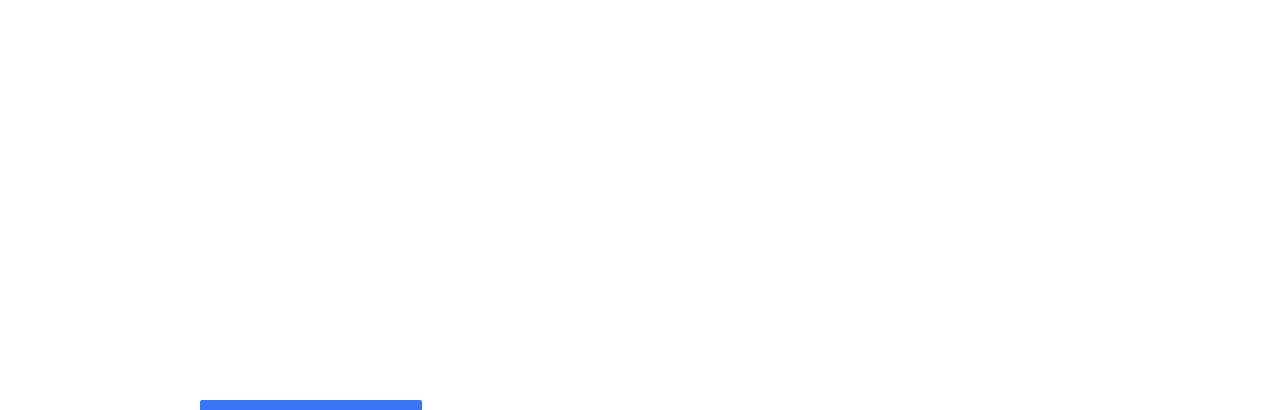
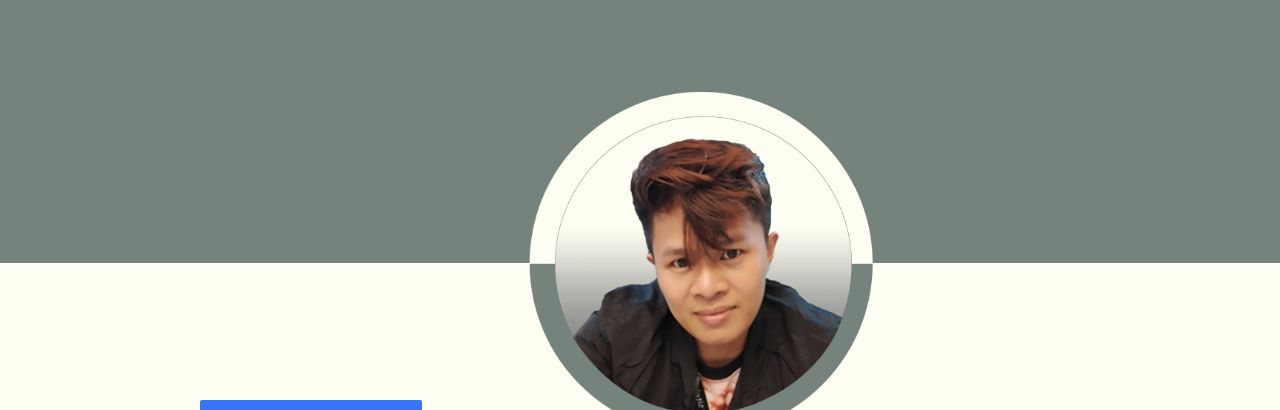
Before and after one commit to mikelross18/michaelrosillo19, a plain HTML site: page index.html in a window 1280 px wide. Shown: the top 410 px of the page. Drawn offline with Linux system fonts and the light colour scheme.

Commit message:
Update main.css

```diff
--- a/About/main.css
+++ b/About/main.css
@@ -22,7 +22,7 @@ body{
 
 .content{
 
-    background: url(../About/mike.png) no-repeat;
+    background: url(../images/mike.png) no-repeat;
     background-size: cover;
     justify-content: center;
     align-items: center;
```
